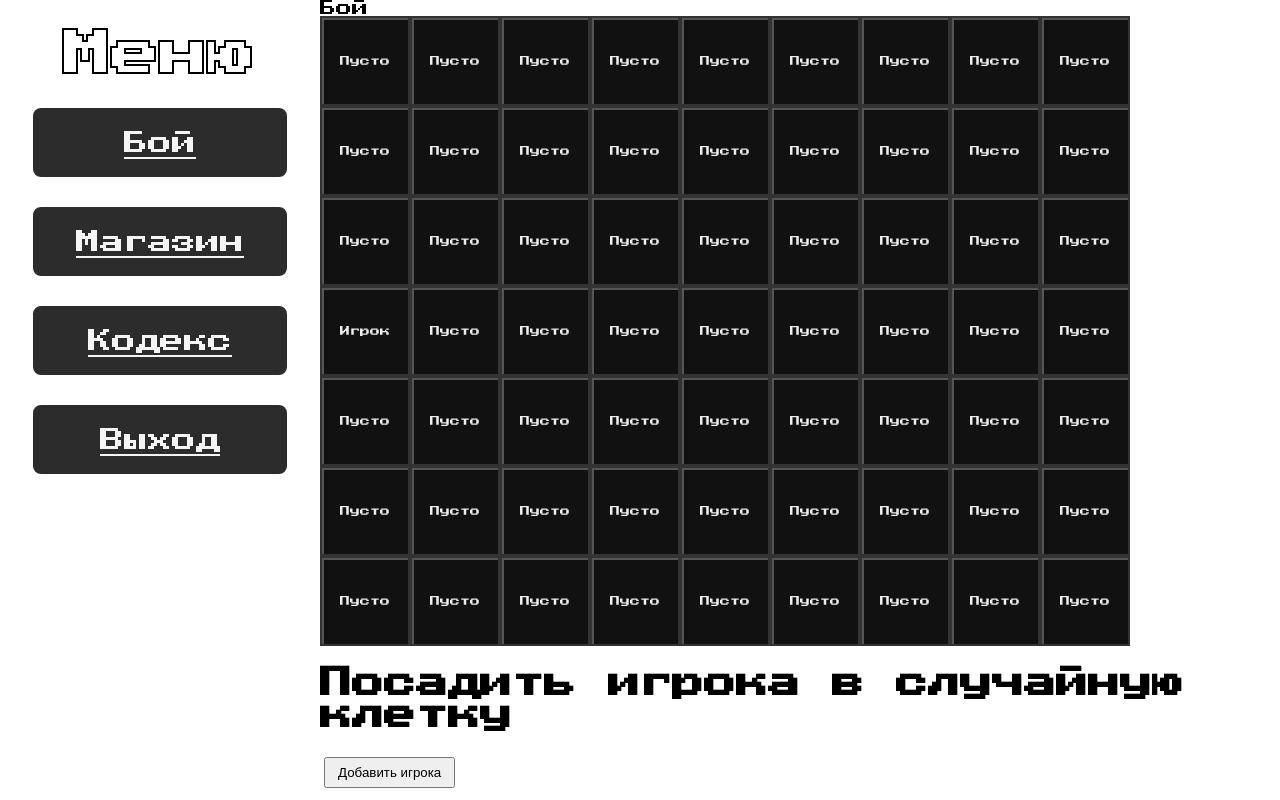
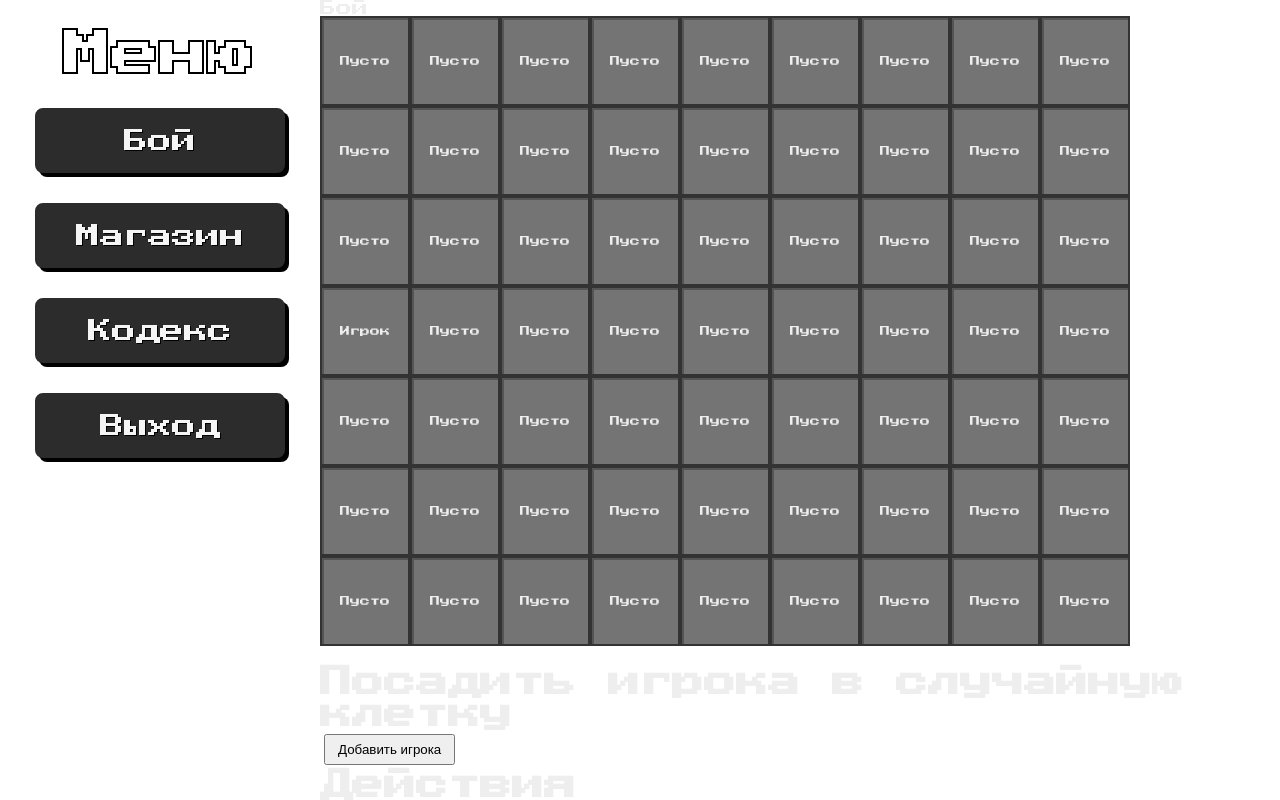
Before and after one commit to Akaniell/Roguelike_Game, a SvelteKit app: page /battle in a window 1280 px wide. Shown: the top 800 px of the page. Built offline with nearby package versions, Linux system fonts and the light colour scheme.

Commit message:
Подключены глобал стили

```diff
--- a/src/app.html
+++ b/src/app.html
@@ -1,23 +1,20 @@
-<!doctype html>
+<!DOCTYPE html>
 <html lang="en">
   <head>
     <meta charset="utf-8" />
     <link rel="icon" href="%sveltekit.assets%/favicon.png" />
     <meta name="viewport" content="width=device-width, initial-scale=1" />
-		<link rel="preconnect" href="https://fonts.googleapis.com">
-		<link rel="preconnect" href="https://fonts.gstatic.com" crossorigin>
-		<link href="https://fonts.googleapis.com/css2?family=Press+Start+2P&display=swap" rel="stylesheet">
+    <link rel="preconnect" href="https://fonts.googleapis.com" />
+    <link rel="preconnect" href="https://fonts.gstatic.com" />
+    <link
+      href="https://fonts.googleapis.com/css2?family=Press+Start+2P&display=swap"
+      rel="stylesheet"
+    />
+    <link rel="stylesheet" href="/style/global.css" />
     %sveltekit.head%
   </head>
   <body data-sveltekit-preload-data="hover">
     <div style="display: contents">%sveltekit.body%</div>
   </body>
-	<style>
-	body {
-	    font-family: 'Press Start 2P', serif;
-		font-weight: 400;
-		font-style: normal;
-		margin: 0;
-	}
-	</style>
+  <style></style>
 </html>
--- a/src/lib/components/Cell.svelte
+++ b/src/lib/components/Cell.svelte
@@ -79,7 +79,7 @@
   button.cell {
     width: 90px;
     height: 90px;
-    background: #111;
+    background: #747474;
     border: 2px solid #333;
     box-shadow: inset 2px 2px 0 #555;
     font-family: 'Press Start 2P', cursive;
--- /dev/null
+++ b/static/style/global.css
@@ -0,0 +1,61 @@
+* {
+  margin: 0;
+  padding: 0;
+  box-sizing: border-box;
+}
+
+body {
+  font-family: "Press Start 2P", cursive, monospace;
+  background-color: #ffffff;
+  color: #eee;
+  image-rendering: pixelated;
+  -webkit-font-smoothing: none;
+  -moz-osx-font-smoothing: grayscale;
+  user-select: none;
+}
+
+img,
+canvas {
+  image-rendering: pixelated;
+  image-rendering: crisp-edges;
+}
+
+a {
+  color: #66ccff;
+  text-decoration: none;
+}
+
+a:hover {
+  text-decoration: underline;
+}
+
+a {
+  width: 250px;
+  height: 65px;
+  background: #2c2c2c;
+  border-radius: 0;
+  border: 2px solid #2c2c2c;
+  justify-content: center;
+  align-items: center;
+  display: inline-flex;
+  color: #f5f5f5;
+  font-size: 24px;
+  cursor: pointer;
+  font-family: "Press Start 2P", cursive, monospace;
+  user-select: none;
+  box-shadow: 4px 4px 0 #000;
+  image-rendering: pixelated;
+  text-shadow: 1px 1px 0 #000;
+  transition: background-color 0.1s ease;
+}
+
+a:hover {
+  background: #3a3a3a;
+  border-color: #3a3a3a;
+}
+
+a:active {
+  background: #1e1e1e;
+  border-color: #1e1e1e;
+  box-shadow: inset 2px 2px 0 #000;
+}
```
Also changed, not shown: src/routes/+page.svelte (+7 -4 lines). Lines whose indentation alone changed are shown as unchanged.
